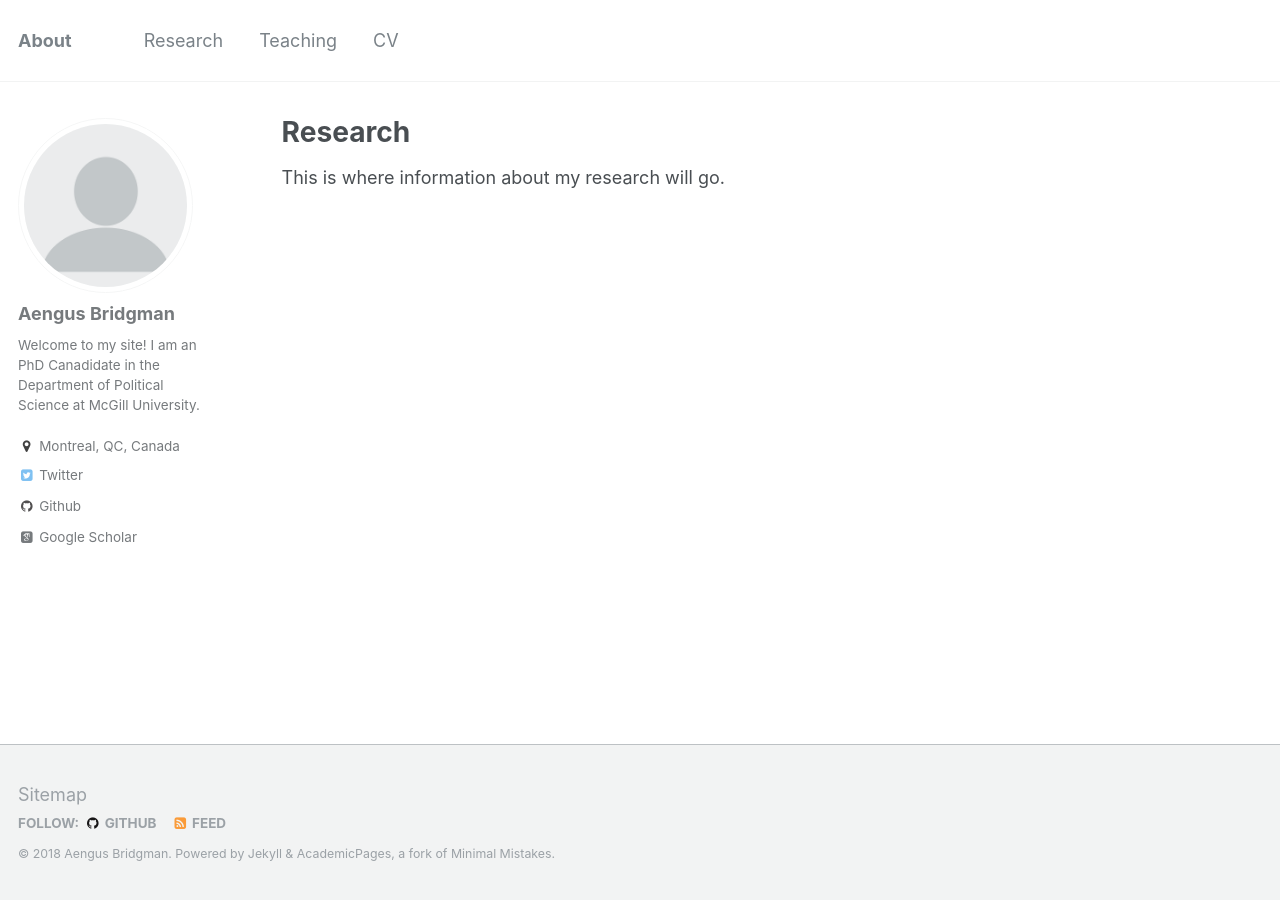
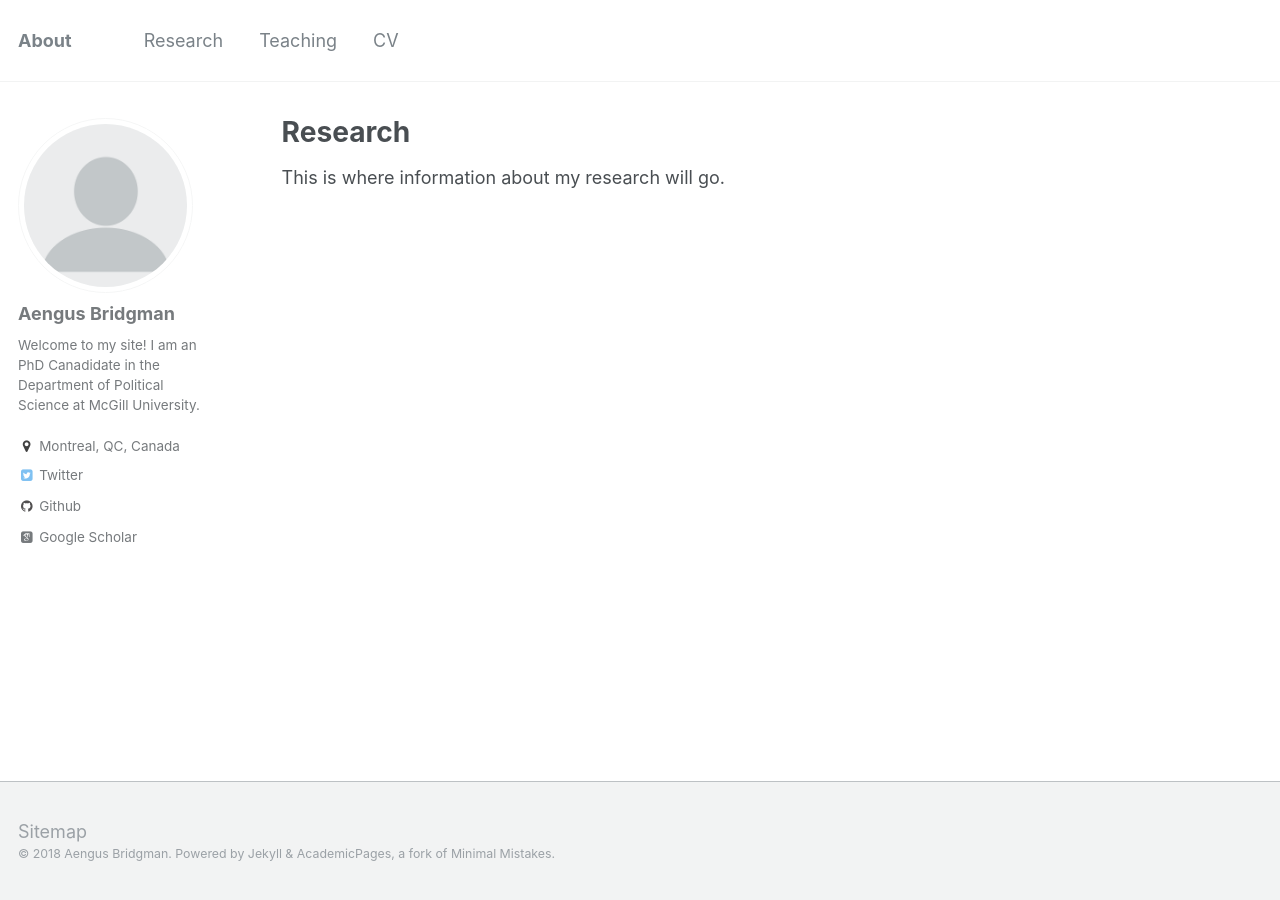
Before and after one commit to costinciobanu/costinciobanu.github.io, a Jekyll site: the page built from _pages/research.md, in a window 1280 px wide. Built offline with Jekyll 4.4.1, drawn with Linux system fonts in a browser that asks for light colours; some web fonts are replaced.

Commit message:
simplify the footer

```diff
--- a/_includes/footer.html
+++ b/_includes/footer.html
@@ -1,24 +1,3 @@
 {% include base_path %}
 
-<div class="page__footer-follow">
-  <ul class="social-icons">
-    {% if site.data.ui-text[site.locale].follow_label %}
-      <li><strong>{{ site.data.ui-text[site.locale].follow_label }}</strong></li>
-    {% endif %}
-    {% if site.twitter.username %}
-      <li><a href="https://twitter.com/{{ site.twitter.username }}"><i class="fa fa-fw fa-twitter-square" aria-hidden="true"></i> Twitter</a></li>
-    {% endif %}
-    {% if site.facebook.username %}
-      <li><a href="https://facebook.com/{{ site.facebook.username }}"><i class="fa fa-fw fa-facebook-square" aria-hidden="true"></i> Facebook</a></li>
-    {% endif %}
-    {% if site.author.github %}
-      <li><a href="http://github.com/{{ site.author.github }}"><i class="fa fa-fw fa-github" aria-hidden="true"></i> GitHub</a></li>
-    {% endif %}
-    {% if site.author.bitbucket %}
-      <li><a href="http://bitbucket.org/{{ site.author.bitbucket }}"><i class="fa fa-fw fa-bitbucket" aria-hidden="true"></i> Bitbucket</a></li>
-    {% endif %}
-    <li><a href="{% if site.atom_feed.path %}{{ site.atom_feed.path }}{% else %}{{ base_path }}/feed.xml{% endif %}"><i class="fa fa-fw fa-rss-square" aria-hidden="true"></i> {{ site.data.ui-text[site.locale].feed_label | default: "Feed" }}</a></li>
-  </ul>
-</div>
-
 <div class="page__footer-copyright">&copy; {{ site.time | date: '%Y' }} Aengus Bridgman. {{ site.data.ui-text[site.locale].powered_by | default: "Powered by" }} <a href="http://jekyllrb.com" rel="nofollow">Jekyll</a> &amp; <a href="https://github.com/academicpages/academicpages.github.io">AcademicPages</a>, a fork of <a href="https://mademistakes.com/work/minimal-mistakes-jekyll-theme/" rel="nofollow">Minimal Mistakes</a>.</div>
--- a/_pages/research.md
+++ b/_pages/research.md
@@ -12,7 +12,3 @@ This is where information about my research will go.
 {% endif %}
 
 {% include base_path %}
-
-{% for post in site.publications reversed %}
-  {% include archive-single.html %}
-{% endfor %}
```
